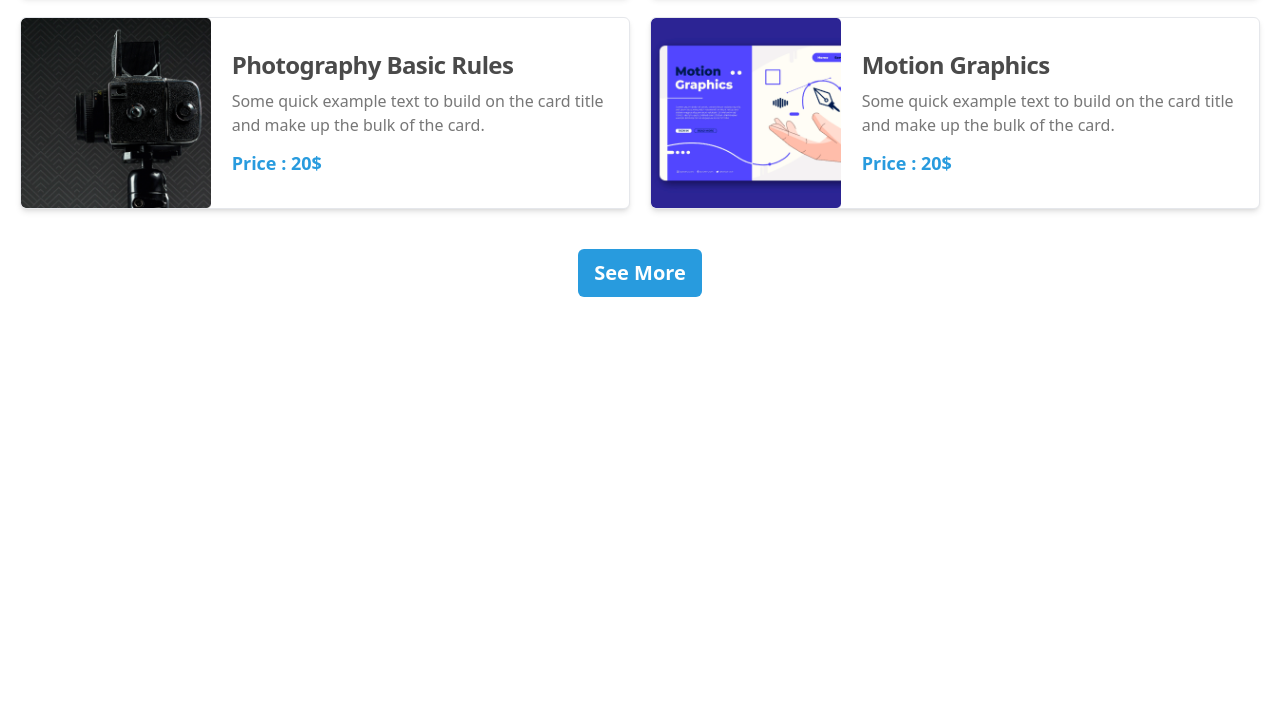
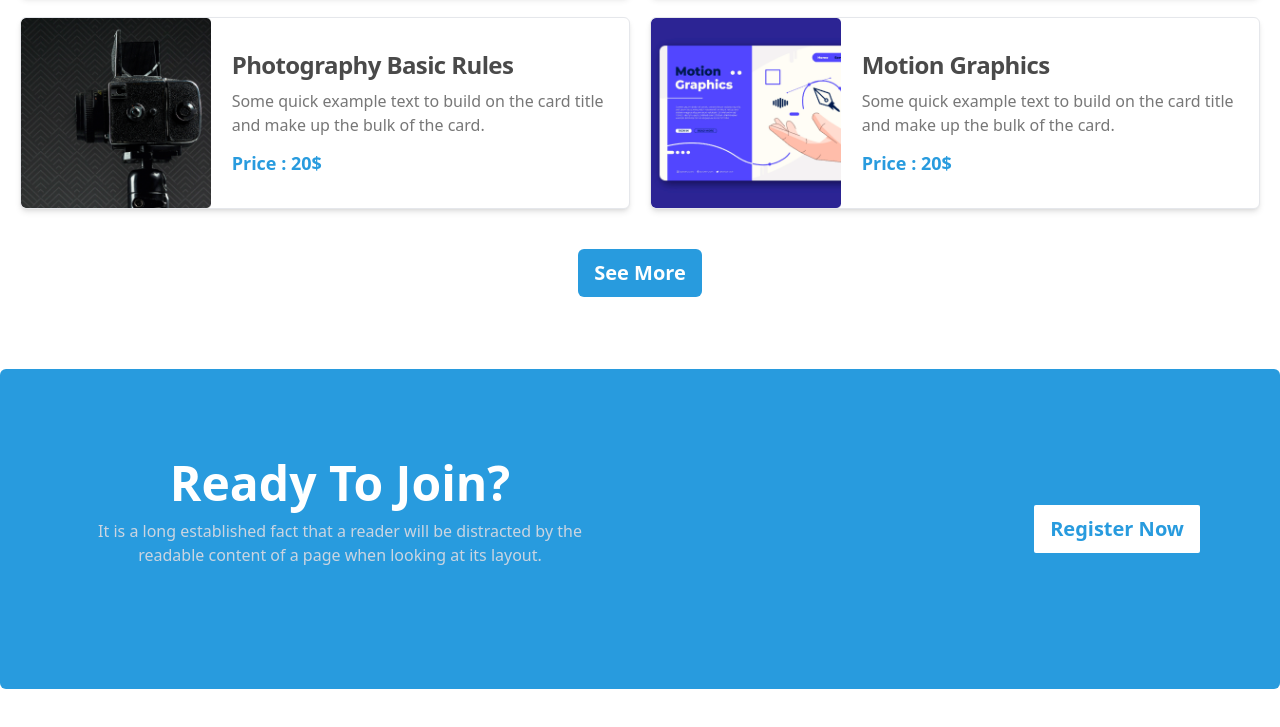
Before and after one commit to ar-zani/easy-learn, a plain HTML site: page index.html in a window 1280 px wide. Shown: the part 1495-2222 px from the top of the page. Before the commit the page ends 1864 px from the top, so only its background shows below. Drawn offline with nearby package versions, Linux system fonts and the light colour scheme.

Commit message:
join section  done

```diff
--- a/index.html
+++ b/index.html
@@ -282,7 +282,16 @@
     <!-- --------------------------------------------- -->
     <!-- join section -->
     <!-- --------------------------------------------- -->
-
+    <section class="container w-4/5 lg:w-full mx-auto flex flex-col lg:flex-row md:items-center justify-center py-5 md:h-80 bg-blue-1 lg:px-20 mb-14 rounded-md">
+      <div class="text-white h-1/2 w-4/5 mx-auto text-center lg:w-1/2 space-y-3 md:pr-10">
+        <h3 class="capitalize md:text-5xl font-semibold">ready to join?</h3>
+        <p class="text-slate-300 text-justify md:text-center">It is a long established fact that a reader will be distracted by the readable content of a page when looking at its layout.</p>
+      </div>
+      <div class="w-4/5 mx-auto lg:w-1/2 text-center lg:text-right">
+        <button type="button"
+        class="bg-white text-blue-1 opacity-100 hover:bg-sky-100/90 focus:ring-4 focus:outline-none focus:ring-bg-sky500/50 font-semibold rounded-sm md:text-xl px-4 py-2.5 items-center">Register Now</button>
+      </div>
+    </section>
 
 
   </main>
```
